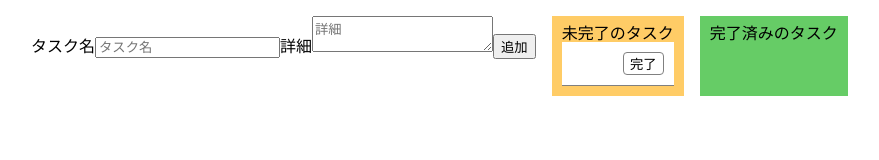
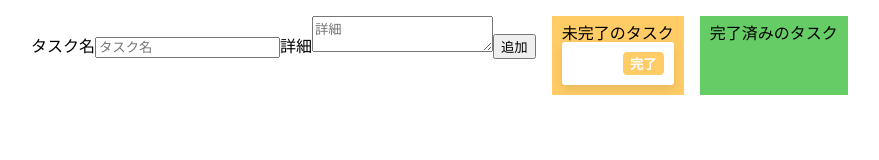
Before and after one commit to menheratechnology/bocchi-eng-template-js, a Next.js app: page / in a window 1280 px wide. Both pictures are taken after a click on the button "追加". Shown: the top 160 px of the page, without its empty margins (97-976 px from the left). Built offline with nearby package versions, Linux system fonts and the light colour scheme.

Commit message:
feat:add card styles

```diff
--- a/src/components/Cards/TaskCard/style.module.scss
+++ b/src/components/Cards/TaskCard/style.module.scss
@@ -1,8 +1,8 @@
 .card {
   background-color: #ffffff;
   padding: 10px;
-  border-bottom: 1px solid #808080;
-
+  border-radius: 3px;
+  box-shadow: rgba(0, 0, 0, 0.1) 0px 4px 12px;
   .title {
     display: flex;
     justify-content: space-between;
@@ -10,7 +10,10 @@
     button {
       border: solid 1px #808080;
       border-radius: 4px;
-      background-color: #ffffff;
+      border: solid 1px #ffcc66;
+      color: #ffffff;
+      background-color: #ffcc66;
+      font-weight: bold;
     }
   }
 }
```
